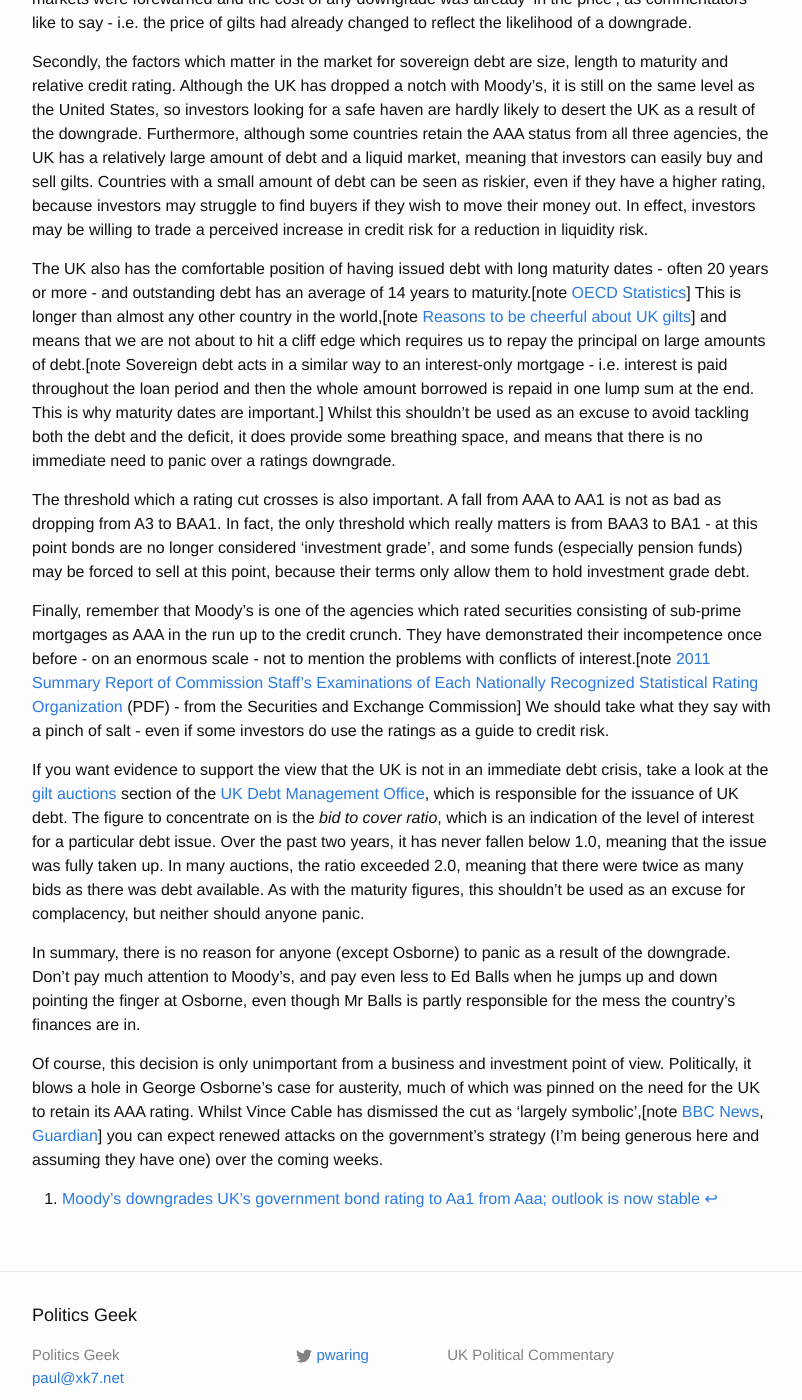
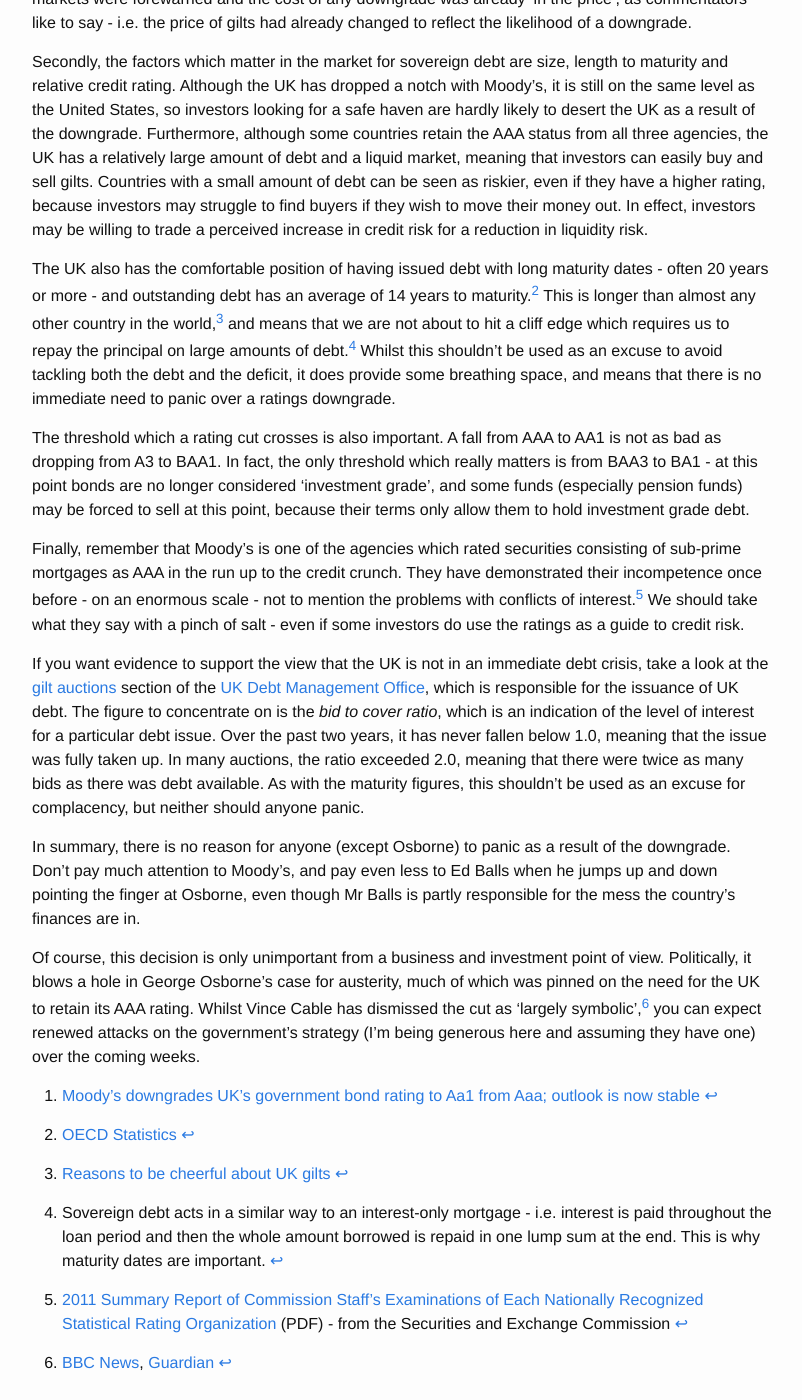
Before and after one commit to pwaring/politicsgeek.co.uk, a Jekyll site: the page built from _posts/2013-02-24-why-the-moodys-downgrade-of-uk-debt-is-unimportant.md, in a window 1280 px wide and 1400 px high, scrolled down 381 px. Shown: the whole window, without its empty margins (238-1040 px from the left). Built offline with Jekyll 4.4.1, drawn with Linux system fonts in a browser that asks for light colours; part of the change alters nothing that is shown.

Commit message:
Tidy up markdown

```diff
--- a/_posts/2013-02-24-why-the-moodys-downgrade-of-uk-debt-is-unimportant.md
+++ b/_posts/2013-02-24-why-the-moodys-downgrade-of-uk-debt-is-unimportant.md
@@ -2,39 +2,34 @@
 layout: post
 title: Why the Moody's downgrade of UK debt is unimportant
 date: 2013-02-24 21:39:18.000000000 +00:00
-categories:
-- Economics
-tags: []
-status: publish
-type: post
-published: true
-meta:
-  _edit_last: '1'
-author:
-  login: paul
-  email: paul@xk7.net
-  display_name: Paul
-  first_name: ''
-  last_name: ''
-excerpt: !ruby/object:Hpricot::Doc
-  options: {}
 ---
+
 On Friday afternoon Moody's, one of the three credit rating agencies, announced that it was downgrading UK sovereign debt one notch from the highest rating of AAA.[^moodys-downgrade] Whilst this is embarrassing for George Osborne, who has staked his reputation on the UK retaining its top rating, there are plenty of reasons for this not to be a disaster.
 
 First, all three rating agencies placed the UK on 'negative watch' some time ago, which means they expect the situation to get worse and that a rating cut may be around the corner. As a result, the debt markets were forewarned and the cost of any downgrade was already 'in the price', as commentators like to say - i.e. the price of gilts had already changed to reflect the likelihood of a downgrade.
 
 Secondly, the factors which matter in the market for sovereign debt are size, length to maturity and relative credit rating. Although the UK has dropped a notch with Moody's, it is still on the same level as the United States, so investors looking for a safe haven are hardly likely to desert the UK as a result of the downgrade. Furthermore, although some countries retain the AAA status from all three agencies, the UK has a relatively large amount of debt and a liquid market, meaning that investors can easily buy and sell gilts. Countries with a small amount of debt can be seen as riskier, even if they have a higher rating, because investors may struggle to find buyers if they wish to move their money out. In effect, investors may be willing to trade a perceived increase in credit risk for a reduction in liquidity risk.
 
-The UK also has the comfortable position of having issued debt with long maturity dates - often 20 years or more - and outstanding debt has an average of 14 years to maturity.[note <a href="http://stats.oecd.org/Index.aspx?DatasetCode=GOV_DEBT">OECD Statistics</a>] This is longer than almost any other country in the world,[note <a href="http://www.ft.com/cms/s/0/88fb41f6-27c7-11df-863d-00144feabdc0.html">Reasons to be cheerful about UK gilts</a>] and means that we are not about to hit a cliff edge which requires us to repay the principal on large amounts of debt.[note Sovereign debt acts in a similar way to an interest-only mortgage - i.e. interest is paid throughout the loan period and then the whole amount borrowed is repaid in one lump sum at the end. This is why maturity dates are important.] Whilst this shouldn't be used as an excuse to avoid tackling both the debt and the deficit, it does provide some breathing space, and means that there is no immediate need to panic over a ratings downgrade.
+The UK also has the comfortable position of having issued debt with long maturity dates - often 20 years or more - and outstanding debt has an average of 14 years to maturity.[^debt-maturity] This is longer than almost any other country in the world,[^ft-cheerful] and means that we are not about to hit a cliff edge which requires us to repay the principal on large amounts of debt.[^repay-principal] Whilst this shouldn't be used as an excuse to avoid tackling both the debt and the deficit, it does provide some breathing space, and means that there is no immediate need to panic over a ratings downgrade.
 
 The threshold which a rating cut crosses is also important. A fall from AAA to AA1 is not as bad as dropping from A3 to BAA1. In fact, the only threshold which really matters is from BAA3 to BA1 - at this point bonds are no longer considered 'investment grade', and some funds (especially pension funds) may be forced to sell at this point, because their terms only allow them to hold investment grade debt.
 
-Finally, remember that Moody's is one of the agencies which rated securities consisting of sub-prime mortgages as AAA in the run up to the credit crunch. They have demonstrated their incompetence once before - on an enormous scale - not to mention the problems with conflicts of interest.[note <a href="http://www.sec.gov/news/studies/2011/2011_nrsro_section15e_examinations_summary_report.pdf">2011 Summary Report of Commission Staff's Examinations of Each Nationally Recognized Statistical Rating Organization</a> (PDF) - from the Securities and Exchange Commission] We should take what they say with a pinch of salt - even if some investors do use the ratings as a guide to credit risk.
+Finally, remember that Moody's is one of the agencies which rated securities consisting of sub-prime mortgages as AAA in the run up to the credit crunch. They have demonstrated their incompetence once before - on an enormous scale - not to mention the problems with conflicts of interest.[^conflicts-interest] We should take what they say with a pinch of salt - even if some investors do use the ratings as a guide to credit risk.
 
 If you want evidence to support the view that the UK is not in an immediate debt crisis, take a look at the <a href="http://www.dmo.gov.uk/chooseType.aspx?rptCode=D2.1A&amp;page=Auction_Results">gilt auctions</a> section of the <a href="http://www.dmo.gov.uk/">UK Debt Management Office</a>, which is responsible for the issuance of UK debt. The figure to concentrate on is the <em>bid to cover ratio</em>, which is an indication of the level of interest for a particular debt issue. Over the past two years, it has never fallen below 1.0, meaning that the issue was fully taken up. In many auctions, the ratio exceeded 2.0, meaning that there were twice as many bids as there was debt available. As with the maturity figures, this shouldn't be used as an excuse for complacency, but neither should anyone panic.
 
 In summary, there is no reason for anyone (except Osborne) to panic as a result of the downgrade. Don't pay much attention to Moody's, and pay even less to Ed Balls when he jumps up and down pointing the finger at Osborne, even though Mr Balls is partly responsible for the mess the country's finances are in.
 
-Of course, this decision is only unimportant from a business and investment point of view. Politically, it blows a hole in George Osborne's case for austerity, much of which was pinned on the need for the UK to retain its AAA rating. Whilst Vince Cable has dismissed the cut as 'largely symbolic',[note <a href="http://www.bbc.co.uk/news/uk-politics-21564391">BBC News</a>, <a href="http://www.guardian.co.uk/politics/2013/feb/24/triple-a-credit-rating-vince-cable">Guardian</a>] you can expect renewed attacks on the government's strategy (I'm being generous here and assuming they have one) over the coming weeks.
+Of course, this decision is only unimportant from a business and investment point of view. Politically, it blows a hole in George Osborne's case for austerity, much of which was pinned on the need for the UK to retain its AAA rating. Whilst Vince Cable has dismissed the cut as 'largely symbolic',[^symbolic] you can expect renewed attacks on the government's strategy (I'm being generous here and assuming they have one) over the coming weeks.
 
-[^moodys-downgrade]: <a href="http://www.moodys.com/research/Moodys-downgrades-UKs-government-bond-rating-to-Aa1-from-Aaa--PR_266844">Moody's downgrades UK's government bond rating to Aa1 from Aaa; outlook is now stable</a>
+[^moodys-downgrade]: [Moody's downgrades UK's government bond rating to Aa1 from Aaa; outlook is now stable](http://www.moodys.com/research/Moodys-downgrades-UKs-government-bond-rating-to-Aa1-from-Aaa--PR_266844)
+
+[^debt-maturity]: [OECD Statistics](http://stats.oecd.org/Index.aspx?DatasetCode=GOV_DEBT)
+
+[^ft-cheerful]: [Reasons to be cheerful about UK gilts](http://www.ft.com/cms/s/0/88fb41f6-27c7-11df-863d-00144feabdc0.html)
+
+[^repay-principal]: Sovereign debt acts in a similar way to an interest-only mortgage - i.e. interest is paid throughout the loan period and then the whole amount borrowed is repaid in one lump sum at the end. This is why maturity dates are important.
+
+[^conflicts-interest]: [2011 Summary Report of Commission Staff's Examinations of Each Nationally Recognized Statistical Rating Organization](http://www.sec.gov/news/studies/2011/2011_nrsro_section15e_examinations_summary_report.pdf) (PDF) - from the Securities and Exchange Commission
+
+[^symbolic]: [BBC News](http://www.bbc.co.uk/news/uk-politics-21564391), [Guardian](http://www.theguardian.com/politics/2013/feb/24/triple-a-credit-rating-vince-cable)
```
